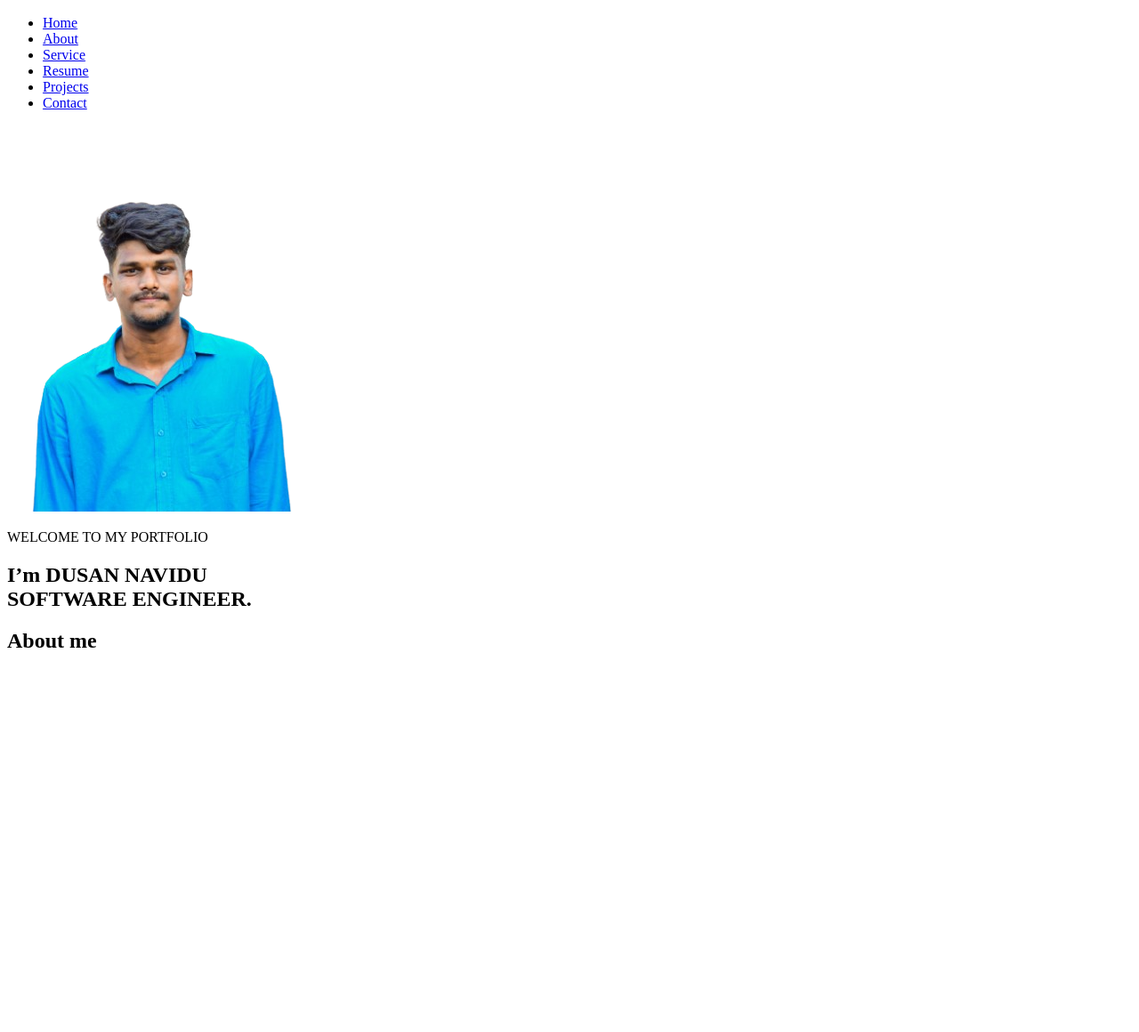
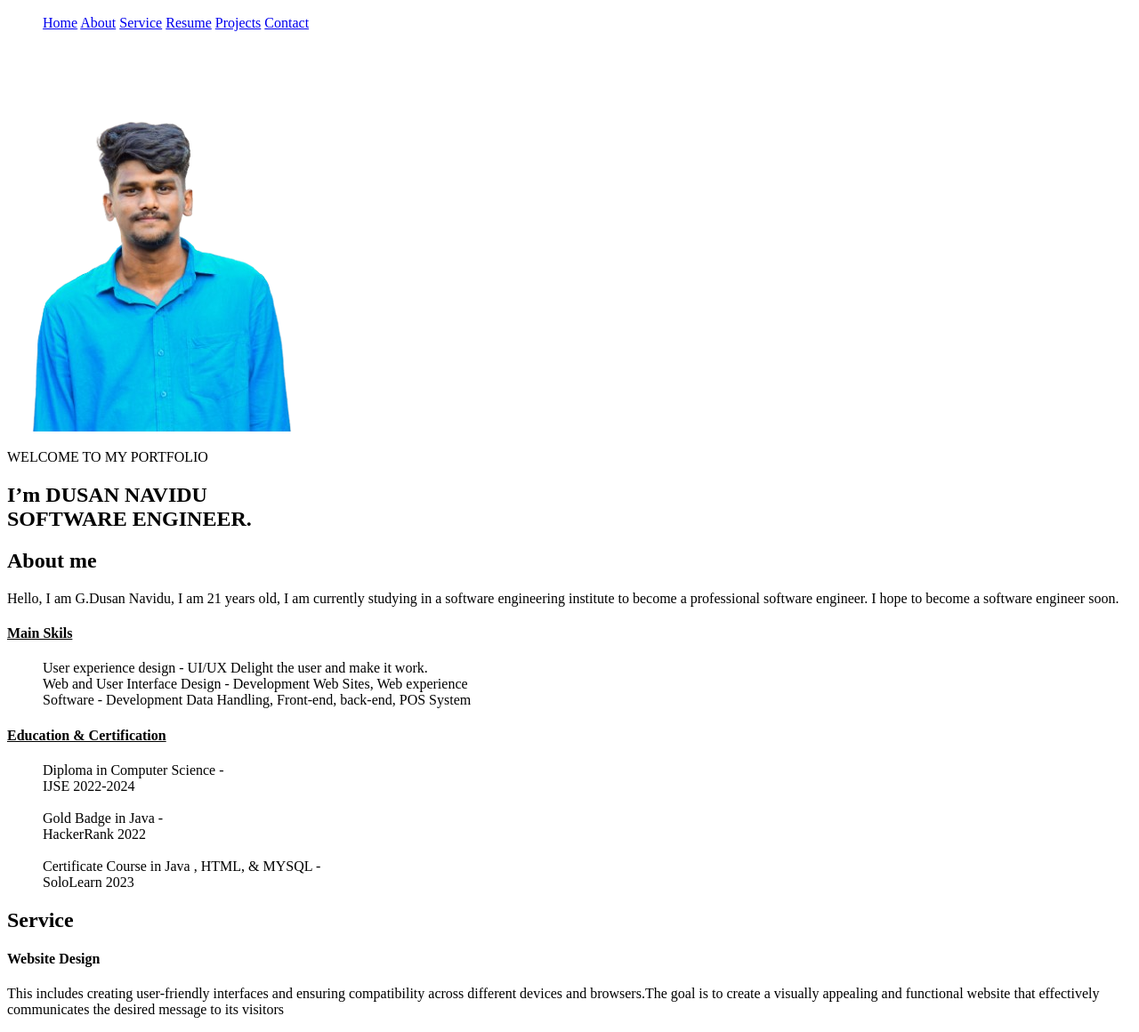
Before and after one commit to DusanNavidu/PORTFOLIO-BY-DUSAN-NAVIDU, a plain HTML site: page index.html in a window 1280 px wide. Shown: the part 41-1201 px from the top of the page at 89% size. Before the commit the page ends 800 px from the top, so only its background shows below. Drawn offline with Linux system fonts and the light colour scheme.

Commit message:
Header update and 'about me' build

```diff
--- a/index.html
+++ b/index.html
@@ -16,24 +16,12 @@
         </div>
         <div id="nav-menu" class="nav-menu">
             <ul class="nav-list">
-                <li>
                 <a href="#home">Home</a>
-                </li>
-                <li>
                 <a href="#about">About</a>
-                </li>
-                <li>
                 <a href="#service">Service</a>
-                </li>
-                <li>
                 <a href="#resume">Resume</a>
-                </li>
-                <li>
                 <a href="#projects">Projects</a>
-                </li>
-                <li>
                 <a href="contact">Contact</a>
-                </li>
             </ul>
         </div>
     </nav>
@@ -59,13 +47,67 @@
     </section>
 
     <!-- ================About me ================= -->
-     <section>
+     <section id="about" class="about">
         <div>
-            <h1>
+            <h2>
                 About me
-            </h1>
+            </h2>
+            <p>
+                Hello, I am G.Dusan Navidu, I am 21 years old, I am currently studying in a software engineering institute to become a professional software engineer. I hope to become a software engineer soon.
+            </p>
+            <h4>
+                <u>
+                    Main Skils
+                </u>
+            </h4>
+            <p>
+                <ul>
+                    User experience design - UI/UX
+                    Delight the user and make it work.
+                    <br>
+                    Web and User Interface Design - Development
+                    Web Sites, Web experience
+                    <br>
+                    Software - Development
+                    Data Handling, Front-end, back-end, POS System
+                </ul>
+            </p>
+            <h4>
+                <u>
+                    Education & Certification
+                </u>
+            </h4>
+            <p>
+                <ul>
+                    Diploma in Computer Science -
+                    <br/>
+                    IJSE 2022-2024
+                    <br/>
+                    <br/>
+                    Gold Badge in Java -
+                    <br/>
+                    HackerRank 2022
+                    <br/>
+                    <br/>
+                    Certificate Course in Java , HTML, & MYSQL -
+                    <br/>
+                    SoloLearn 2023
+                </ul>
+            </p>
+        </div>
+     </section>
 
-        </div>
+    <!-- ========================= Service =========== -->
+    <section id="service" class="service">
+        <h2>
+            Service
+        </h2>
+        <h4>
+            Website Design
+        </h4>
+        <p>
+            This includes creating user-friendly interfaces and ensuring compatibility across different devices and browsers.The goal is to create a visually appealing and functional website that effectively communicates the desired message to its visitors
+        </p>
     </section>
 </main>
 </body>
```
Lines whose indentation alone changed are shown as unchanged.
